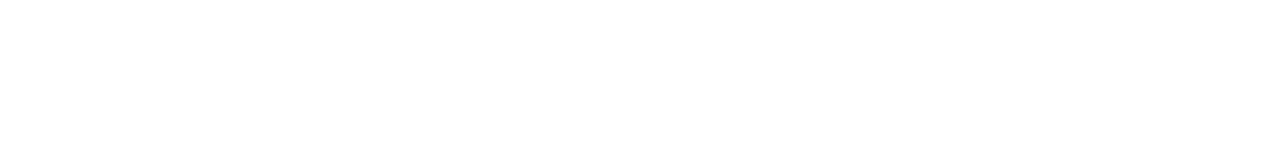
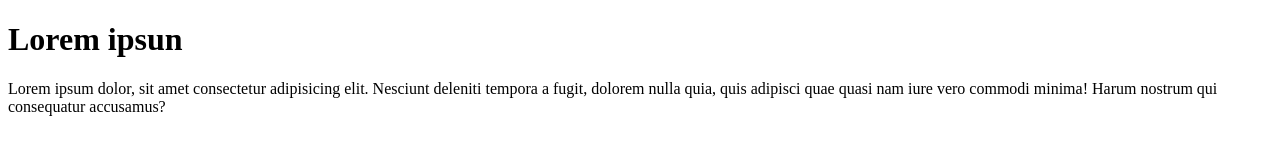
Before and after one commit to samxhub22/learn-git, a plain HTML site: page index.html in a window 1280 px wide. Drawn offline with Linux system fonts and the light colour scheme.

Commit message:
add paragram to code

```diff
--- a/index.html
+++ b/index.html
@@ -6,6 +6,12 @@
     <title>Git website</title>
 </head>
 <body>
+    <h1>Lorem ipsun</h1>
+
+    <p>Lorem ipsum dolor, sit amet consectetur adipisicing elit. Nesciunt deleniti tempora a fugit, dolorem nulla quia, quis adipisci quae quasi nam iure vero commodi minima! Harum nostrum qui consequatur accusamus?
+
+    </p>
+
 
 </body>
 </html>
```
